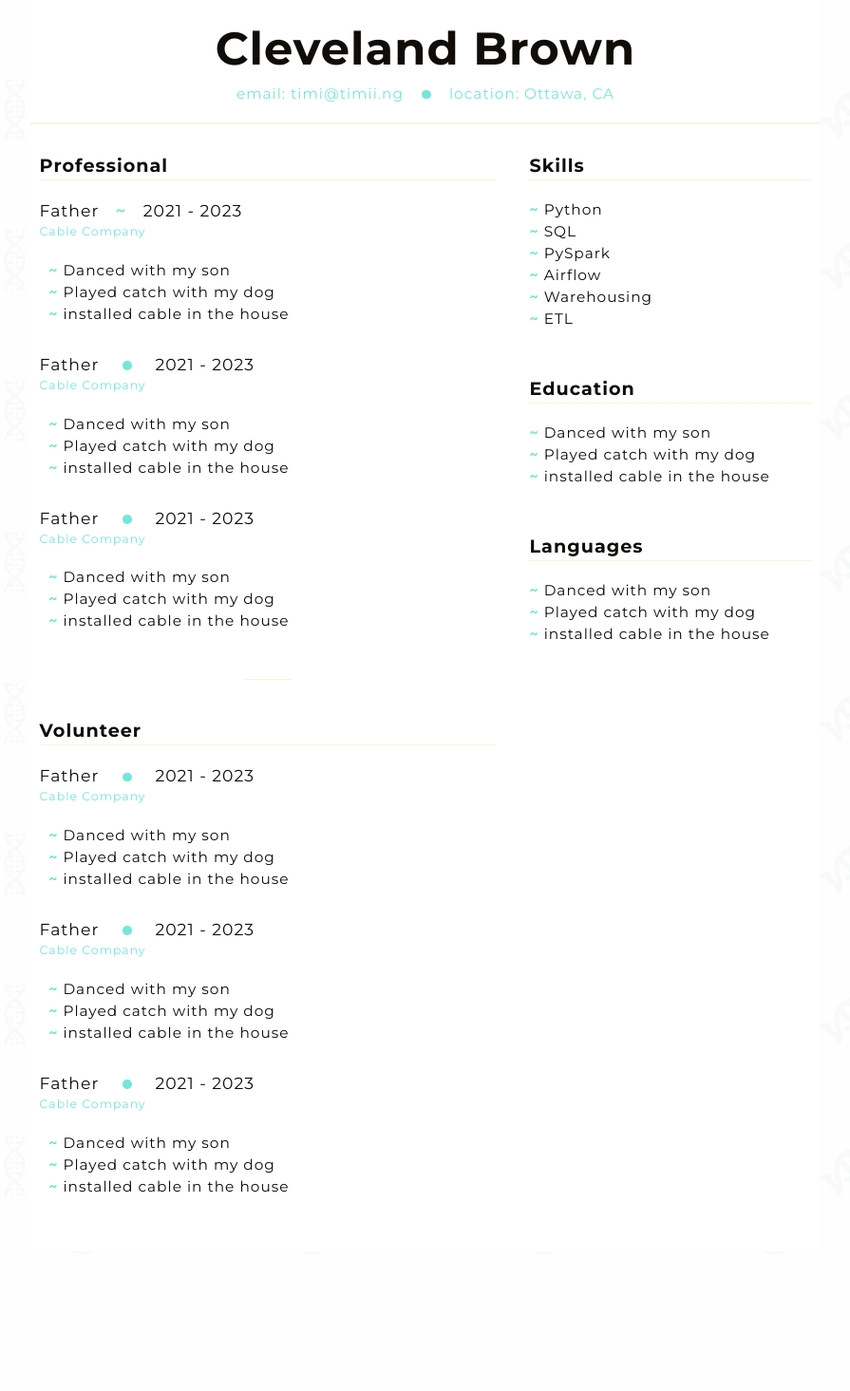
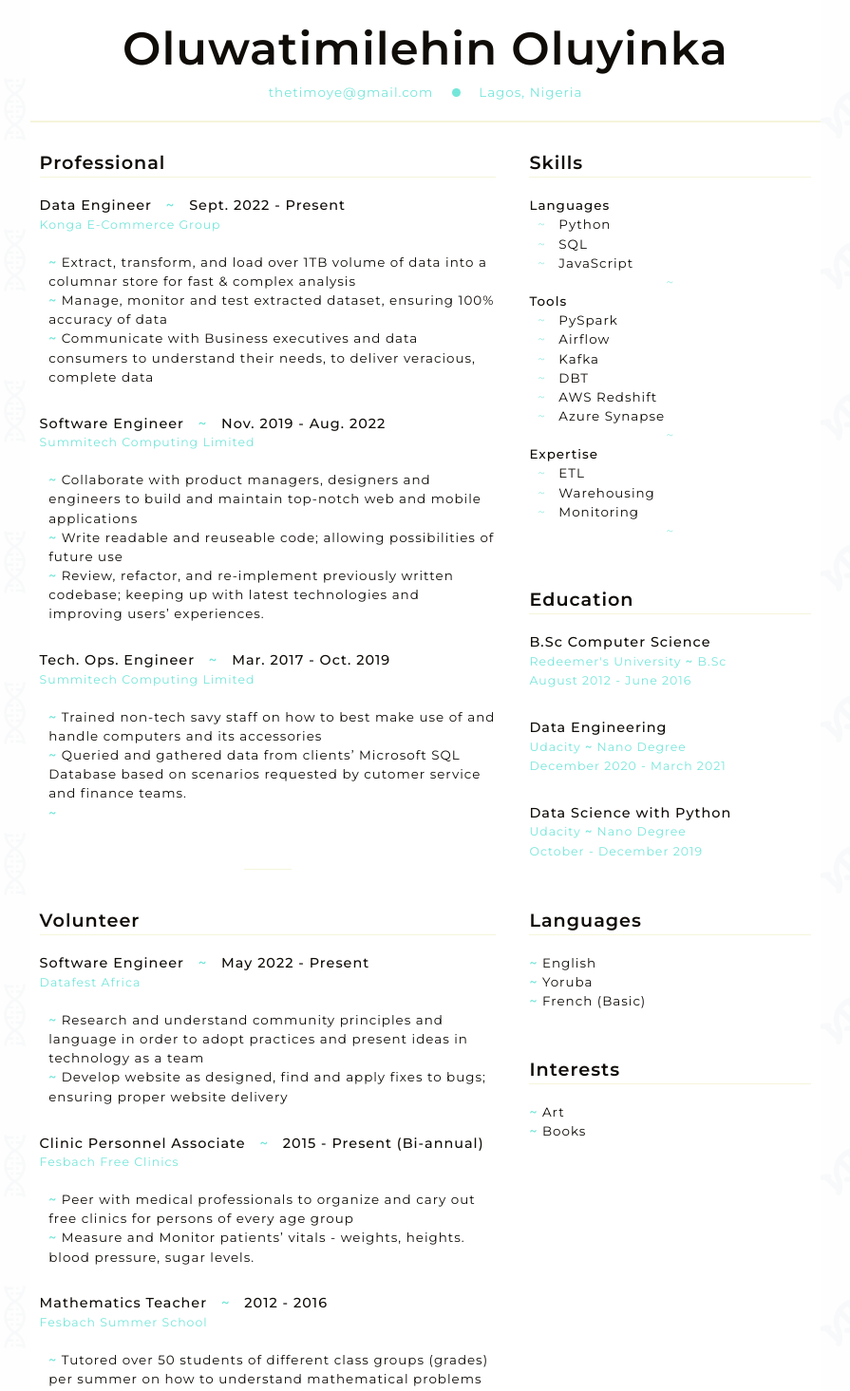
Before and after one commit to the-timoye/oye, a React (Create React App) app: page /resume in a window 1280 px wide. Shown: the part 100-1565 px from the top of the page at 95% size, without its empty margins (192-1087 px from the left). Before the commit the page ends 1437 px from the top, so only its background shows below. Built offline with nearby package versions, Linux system fonts and the light colour scheme.

Commit message:
chore: add content

```diff
--- a/public/index.html
+++ b/public/index.html
@@ -2,12 +2,12 @@
 <html lang="en">
   <head>
     <meta charset="utf-8" />
-    <link rel="icon" href="%PUBLIC_URL%/favicon.ico" />
+    <link rel="icon" href="%PUBLIC_URL%/img.svg" />
     <meta name="viewport" content="width=device-width, initial-scale=1" />
     <meta name="theme-color" content="#000000" />
     <meta
       name="description"
-      content="Web site created using create-react-app"
+      content="Timi ~ Bioinformatician | Data Engineer"
     />
     <link rel="apple-touch-icon" href="%PUBLIC_URL%/logo192.png" />
     <!--
@@ -24,7 +24,7 @@
       work correctly both with client-side routing and a non-root public URL.
       Learn how to configure a non-root public URL by running `npm run build`.
     -->
-    <title>React App</title>
+    <title>Timi</title>
   </head>
   <body>
     <noscript>You need to enable JavaScript to run this app.</noscript>
--- a/src/assets/scss/base/_base.scss
+++ b/src/assets/scss/base/_base.scss
@@ -15,7 +15,7 @@ html {
 }
 
 body {
-    background: $almost_white;
+    background: #ffffff;
     background-image: url('../../images/pngs/test.png');
 }
 h1,
--- a/src/assets/scss/base/_typography.scss
+++ b/src/assets/scss/base/_typography.scss
@@ -1,18 +1,17 @@
-@import url("https://fonts.googleapis.com/css2?family=Montserrat:wght@300;400;700&display=swap");
+@import url("https://fonts.googleapis.com/css2?family=Montserrat:ital,wght@0,100;0,200;0,300;0,400;0,500;0,600;1,100;1,200;1,300;1,400;1,500;1,600&display=swap");
 
 
 body {
     font-family: "Montserrat", sans-serif;
-    font-size: 1.6rem;
+    font-size: 1.4rem;
     font-weight: 400;
     line-height: 1.5;
     letter-spacing: 1px;
     color: $black;
 
-
-    .resume {
-       // background-color: $black;
-    }
+    // @include breakpoint(tab_landscape) {
+    //   font-size: ;
+    // }
 }
 
 h1 {font-size: 2rem;}
--- a/src/assets/scss/pages/_resume.scss
+++ b/src/assets/scss/pages/_resume.scss
@@ -63,6 +63,7 @@
 
         &-title {
             font-size: 2rem;
+
             border-bottom: 1px solid $beige;
         }
         &-item {
@@ -76,7 +77,8 @@
 
             }
             &-heading {
-               font-size: 1.8rem;
+               font-size: 1.5rem;
+               font-weight: 500;
             }
             &-subheading {
                 font-size: 1.3rem;
--- a/src/assets/scss/utils/_helpers.scss
+++ b/src/assets/scss/utils/_helpers.scss
@@ -1,8 +1,30 @@
 .color-green {
     color: $light_green;
 }
+.font-extra-light {
+    font-weight: 100;
+}
+.font-light {
+    font-weight: 200;
+}
+.font-semi-light {
+    font-weight: 300;
+}
+.font-normal {
+    font-weight: 400;
+}
+.font-semi-bold {
+    font-weight: 500;
+}
 .font-bold {
     font-weight: 600;
+}
+
+.underline {
+    text-decoration: underline;
+    text-decoration-color: $beige;
+
+
 }
 
 .dot {
@@ -33,3 +55,13 @@
     }
 
 }
+
+.ml {
+    margin-left: 2rem;
+}
+.mr {
+    margin-right: 2rem;
+}
+.m-auto {
+    margin: auto;
+}
--- /dev/null
+++ b/src/database/home.js
@@ -0,0 +1,17 @@
+
+export const fullName = `Oluwatimilehin Oluyinka`
+
+export const bio = `I use Data to solve Business problems`
+
+export const profession = `Data Engineer`
+
+export const technicalSkills = `Python | SQL | ETL`
+
+export const about = ``;
+
+export const description =`
+It's amazing how there is still an existence of diseases that shouldn't exist, or at least should have had a cure. <br>
+It is definitely not an easy task studying the replication and activities of cells and developing cures and preventive mechanisms for these infections,
+but it is my dream to be among the human factors that bring solutions to these issues using Data and Biology.
+And I can't wait to begin my journey in Bioinformatcs.
+`
--- /dev/null
+++ b/src/database/reusme.js
@@ -0,0 +1,128 @@
+export const name = `Oluwatimilehin Oluyinka`;
+export const email = `thetimoye@gmail.com`;
+export const location = `Lagos, Nigeria`;
+
+export const professionalExperience = [
+    {
+        title: `Data Engineer`,
+        company: `Konga E-Commerce Group`,
+        dateRange: `Sept. 2022 - Present`,
+        location: `Lagos, Nigeria`
+        , duties: [
+            `Extract, transform, and load over 1TB volume of data into a columnar store for fast & complex analysis `,
+            `Manage, monitor and test extracted dataset, ensuring 100% accuracy of data`,
+            `Communicate with Business executives and data consumers to understand their needs, to deliver veracious, complete data`
+        ]
+    },
+    {
+        title: `Software Engineer`,
+        company: `Summitech Computing Limited`,
+        dateRange: `Nov. 2019 - Aug. 2022`,
+        location: `Lagos, Nigeria`
+        , duties: [
+            `Collaborate with product managers, designers and engineers to build and maintain top-notch web and mobile applications`,
+            `Write readable and reuseable code; allowing possibilities of future use`,
+            `Review, refactor, and re-implement previously written codebase; keeping up with latest technologies and improving users’ experiences.`
+        ]
+    },
+    {
+        title: `Tech. Ops. Engineer`,
+        company: `Summitech Computing Limited`,
+        dateRange: `Mar. 2017 - Oct. 2019`,
+        location: `Lagos, Nigeria`
+        , duties: [
+            `Trained non-tech savy staff on how to best make use of and handle computers and its accessories`,
+            `Queried and gathered data from clients’ Microsoft SQL Database based on scenarios requested by cutomer service and finance teams.`,
+            ``
+        ]
+    }
+]
+
+
+export const volunteerExperience = [
+    {
+        title: `Software Engineer`,
+        company: `Datafest Africa`,
+        dateRange: `May 2022 - Present`,
+        location: `Lagos, Nigeria`
+        , duties: [
+            `Research and understand community principles and language in order to adopt practices and present ideas in technology as a team`,
+            `Develop website as designed, find and apply fixes to bugs; ensuring proper website delivery`
+        ]
+    },
+    {
+        title: `Clinic Personnel Associate`,
+        company: `Fesbach Free Clinics`,
+        dateRange: `2015 - Present (Bi-annual)`,
+        location: `Lagos, Nigeria`
+        , duties: [
+            `Peer with medical professionals to organize and cary out free clinics for persons of every age group`,
+            `Measure and Monitor patients’ vitals - weights, heights. blood pressure, sugar levels.`,
+
+        ]
+    },
+    {
+        title: `Mathematics Teacher`,
+        company: `Fesbach Summer School`,
+        dateRange: `2012 - 2016`,
+        location: `Lagos, Nigeria`
+        , duties: [
+            `Tutored over 50 students of different class groups (grades) per summer on how to understand mathematical problems and apply solutions`
+        ]
+    }
+];
+
+
+export const skills = [
+
+    {title: 'Languages', content: [`Python`,
+    `SQL`,
+    `JavaScript`]},
+    {
+        title: 'Tools',
+        content: [
+            `PySpark`,
+            `Airflow`,
+            `Kafka`,
+            `DBT`,
+            `AWS Redshift`,
+            `Azure Synapse`
+        ],
+    },
+    {title: `Expertise`, content: [`ETL`, `Warehousing`, `Monitoring`]}
+]
+
+export const degrees = [
+    {
+        major: `Computer Science`,
+        university: `Redeemer's University`,
+        award: `B.Sc`,
+        year: `August 2012 - June 2016`,
+
+    },
+    {
+        major: `Data Engineering`,
+        university: `Udacity`,
+        award: `Nano Degree`,
+        year: `December 2020 - March 2021`,
+
+    },
+    {
+        major: `Data Science with Python`,
+        university: `Udacity`,
+        award: `Nano Degree`,
+        year: `October - December 2019`,
+
+    }
+];
+
+export const languages = [
+    `English`,
+    `Yoruba`,
+    `French (Basic)`
+];
+
+export const interests = [
+    `Art`,
+    `Books`
+]
--- a/src/pages/Resume.js
+++ b/src/pages/Resume.js
@@ -1,5 +1,6 @@
 import React from 'react';
 import { Nav } from '../layouts/nav';
+import {name, professionalExperience, location, email, volunteerExperience, skills, languages, degrees, interests} from '../database/reusme';
 
 
 const Resume = () => {
@@ -10,165 +11,123 @@ const Resume = () => {
 
             <div className='resume'>
                 <div className='resume__heading'>
-                    <p className='resume__heading-profile__name'>Cleveland Brown</p>
+                    <p className='resume__heading-profile__name'>{name}</p>
                     <div className='resume__heading-profile__details'>
-                        <span className='resume__heading-profile__details-email'>email: timi@timii.ng</span>
+                        <span className='resume__heading-profile__details-email'>{email}</span>
                         <span className='resume__heading-profile dot' />
-                        <span className='resume__heading-profile__details-location'>location: Ottawa, CA</span>
+                        <span className='resume__heading-profile__details-location'>{location}</span>
                     </div>
                 </div>
 
-                <div className='resume__content'>
+                <div className='resume__content' onContextMenu={() => {return false;}} onContextMenuCapture={() => {return false;}}>
 
                     <div className='resume__experience'>
 
                         <section className='resume__body section profession'>
                             <h4 className='resume__body-title'>Professional</h4>
-                            <div className='resume__body-item'>
+
+                            {professionalExperience.map(({title, company, duties, dateRange, location}) =>
+                              { return ( <div className='resume__body-item'>
                                 <div className='resume__body-item-intro'>
-                                    <p className='resume__body-item-heading'>Father <span className='color-green font-bold'> &nbsp; ~ &nbsp; </span> <span className='resume__body-item-date'>2021 - 2023</span></p>
-                                    <p className='resume__body-item-subheading'>Cable Company</p>
+                                    <p className='resume__body-item-heading font-bold'>{title} <span className='color-green font-bold'> &nbsp; ~ &nbsp; </span> <span className='resume__body-item-date'>{dateRange}</span></p>
+                                    <p className='resume__body-item-subheading'>{company}</p>
                                 </div>
                                 <div className='resume__body-item__card'>
                                     <p className='resume__body-item__card-list'>
                                     <ul>
-                                            <li> <span className='color-green font-bold'>~</span> Danced with my son</li>
-                                            <li> <span className='color-green font-bold'>~</span> Played catch with my dog</li>
-                                            <li> <span className='color-green font-bold'>~</span> installed cable in the house</li>
+                                        {duties.map( (duty)=> { return (
+                                            <li> <span className='color-green font-bold'>~</span> {duty}</li>
+                            )})}
                                     </ul>
                                     </p>
                                     <p className='resume__body-item__card-list'></p>
                                     <p className='resume__body-item__card-list'></p>
                                 </div>
-                            </div>
+                            </div>)
+                            })}
 
-                            <div className='resume__body-item'>
+
+                        </section>
+                        <hr className="center-diamond" />
+                        <section className='resume__body section volunteer'>
+                            <h4 className='resume__body-title'>Volunteer</h4>
+                            {volunteerExperience.map(({title, company, duties, dateRange, location}) =>
+                              { return ( <div className='resume__body-item'>
                                 <div className='resume__body-item-intro'>
-                                    <p className='resume__body-item-heading'>Father <span className='resume__heading-profile dot' /> <span className='resume__body-item-date'>2021 - 2023</span></p>
-                                    <p className='resume__body-item-subheading'>Cable Company</p>
+                                    <p className='resume__body-item-heading'>{title} <span className='color-green font-bold'> &nbsp; ~ &nbsp; </span> <span className='resume__body-item-date'>{dateRange}</span></p>
+                                    <p className='resume__body-item-subheading'>{company}</p>
                                 </div>
                                 <div className='resume__body-item__card'>
                                     <p className='resume__body-item__card-list'>
                                     <ul>
-                                            <li> <span className='color-green font-bold'>~</span> Danced with my son</li>
-                                            <li> <span className='color-green font-bold'>~</span> Played catch with my dog</li>
-                                            <li> <span className='color-green font-bold'>~</span> installed cable in the house</li>
+                                        {duties.map( (duty)=> {
+                                            return (<li> <span className='color-green font-bold'>~</span> {duty}</li>)
+                                        })}
                                     </ul>
                                     </p>
                                     <p className='resume__body-item__card-list'></p>
                                     <p className='resume__body-item__card-list'></p>
                                 </div>
-                            </div>
+                            </div>)
+                            })}
 
-                            <div className='resume__body-item'>
-                                <div className='resume__body-item-intro'>
-                                    <p className='resume__body-item-heading'>Father <span className='resume__heading-profile dot' /> <span className='resume__body-item-date'>2021 - 2023</span></p>
-                                    <p className='resume__body-item-subheading'>Cable Company</p>
-                                </div>
-                                <div className='resume__body-item__card'>
-                                    <p className='resume__body-item__card-list'>
-                                    <ul>
-                                            <li> <span className='color-green font-bold'>~</span> Danced with my son</li>
-                                            <li> <span className='color-green font-bold'>~</span> Played catch with my dog</li>
-                                            <li> <span className='color-green font-bold'>~</span> installed cable in the house</li>
-                                        </ul>
-                                    </p>
-                                    <p className='resume__body-item__card-list'></p>
-                                    <p className='resume__body-item__card-list'></p>
-                                </div>
-                            </div>
-                        </section>
-                        <hr className="center-diamond" />
-                        <section className='resume__body section volunteer'>
-                            <h4 className='resume__body-title'>Volunteer</h4>
-                            <div className='resume__body-item'>
-                                <div className='resume__body-item-intro'>
-                                    <p className='resume__body-item-heading'>Father <span className='resume__heading-profile dot' /> <span className='resume__body-item-date'>2021 - 2023</span></p>
-                                    <p className='resume__body-item-subheading'>Cable Company</p>
-                                </div>
-                                <div className='resume__body-item__card'>
-                                    <p className='resume__body-item__card-list'>
-                                    <ul>
-                                            <li> <span className='color-green font-bold'>~</span> Danced with my son</li>
-                                            <li> <span className='color-green font-bold'>~</span> Played catch with my dog</li>
-                                            <li> <span className='color-green font-bold'>~</span> installed cable in the house</li>
-                                        </ul>
-                                    </p>
-                                    <p className='resume__body-item__card-list'></p>
-                                    <p className='resume__body-item__card-list'></p>
-                                </div>
-                            </div>
-
-                            <div className='resume__body-item'>
-                                <div className='resume__body-item-intro'>
-                                    <p className='resume__body-item-heading'>Father <span className='resume__heading-profile dot' /> <span className='resume__body-item-date'>2021 - 2023</span></p>
-                                    <p className='resume__body-item-subheading'>Cable Company</p>
-                                </div>
-                                <div className='resume__body-item__card'>
-                                    <p className='resume__body-item__card-list'>
-                                    <ul>
-                                            <li> <span className='color-green font-bold'>~</span> Danced with my son</li>
-                                            <li> <span className='color-green font-bold'>~</span> Played catch with my dog</li>
-                                            <li> <span className='color-green font-bold'>~</span> installed cable in the house</li>
-                                        </ul>
-                                    </p>
-                                    <p className='resume__body-item__card-list'></p>
-                                    <p className='resume__body-item__card-list'></p>
-                                </div>
-                            </div>
-
-                            <div className='resume__body-item'>
-                                <div className='resume__body-item-intro'>
-                                    <p className='resume__body-item-heading'>Father <span className='resume__heading-profile dot' /> <span className='resume__body-item-date'>2021 - 2023</span></p>
-                                    <p className='resume__body-item-subheading'>Cable Company</p>
-                                </div>
-                                <div className='resume__body-item__card'>
-                                    <p className='resume__body-item__card-list'>
-                                    <ul>
-                                            <li> <span className='color-green font-bold'>~</span> Danced with my son</li>
-                                            <li> <span className='color-green font-bold'>~</span> Played catch with my dog</li>
-                                            <li> <span className='color-green font-bold'>~</span> installed cable in the house</li>
-                                        </ul>
-                                    </p>
-                                    <p className='resume__body-item__card-list'></p>
-                                    <p className='resume__body-item__card-list'></p>
-                                </div>
-                            </div>
                         </section>
                     </div>
                     <div className='resume__skills'>
                         <section className='resume__body section skills'>
                         <h4 className='resume__body-title'>Skills</h4>
                         <div className='resume__body-item'>
+
+                            {skills.map((group) => { return (
+                                <>
+                              <span className='font-semi-bold'>{group.title}</span>
                                 <ul>
-                                <li> <span className='color-green font-bold'>~</span> Python</li>
-                                <li> <span className='color-green font-bold'>~</span> SQL</li>
-                                <li> <span className='color-green font-bold'>~</span> PySpark </li>
-                                <li> <span className='color-green font-bold'>~</span> Airflow</li>
-                                <li> <span className='color-green font-bold'>~</span> Warehousing</li>
-                                <li> <span className='color-green font-bold'>~</span> ETL </li>
+                                    {group.content.map((content) => {return (
+                                        <li> <span className='color-green m-auto font-semi-light'> &nbsp; ~ &nbsp; </span> {content}</li>
+                                    )})}
                                 </ul>
+                                <span className='color-green m-auto font-semi-light'> &nbsp; ~ &nbsp; </span>
+                                </>
+                            )})}
+
                         </div>
                         </section>
 
                         <section className='resume__body section education'>
                             <h4 className='resume__body-title'>Education</h4>
+                            {degrees.map(degree => {return (
                                 <div className='resume__body-item'>
-                                <ul>
-                                    <li> <span className='color-green font-bold'>~</span> Danced with my son</li>
-                                    <li> <span className='color-green font-bold'>~</span> Played catch with my dog</li>
-                                    <li> <span className='color-green font-bold'>~</span> installed cable in the house</li>
-                                </ul>
+                                    <div className='resume__body-item-intro'>
+                                        <p className='resume__body-item-heading'>{degree.award === 'B.Sc' ? degree.award : ''} {degree.major}</p>
+                                        <p className='resume__body-item-subheading'>{degree.university} <span className='color-green font-bold'>~</span> {degree.award}</p>
+                                        <span className='resume__body-item-subheading'>{degree.year}</span>
                                     </div>
+                                </div>
+                            )} )}
                         </section>
 
                         <section className='resume__body section languages'>
                         <h4 className='resume__body-title'>Languages</h4>
                         <div className='resume__body-item'>
                             <ul>
-                                <li> <span className='color-green font-bold'>~</span> Danced with my son</li>
-                                <li> <span className='color-green font-bold'>~</span> Played catch with my dog</li>
-                                <li> <span className='color-green font-bold'>~</span> installed cable in the house</li>
+                                {languages.map(language => {
+                                    return (
+                                        <li> <span className='color-green font-bold'>~</span> {language}</li>
+                                    )
+                                })}
+                            </ul>
+                        </div>
+                        </section>
+
+                        <section className='resume__body section interests'>
+                        <h4 className='resume__body-title'>Interests</h4>
+                        <div className='resume__body-item'>
+                            <ul>
+                                {interests.map(interest => {
+                                    return (
+                                        <li> <span className='color-green font-bold'>~</span> {interest}</li>
+                                    )
+                                })}
                             </ul>
                         </div>
                         </section>
```
Also changed, not shown: src/pages/Home.js (+15 -11 lines), public/img.svg (added), src/database/about.js (added). Lines whose indentation alone changed are shown as unchanged.
